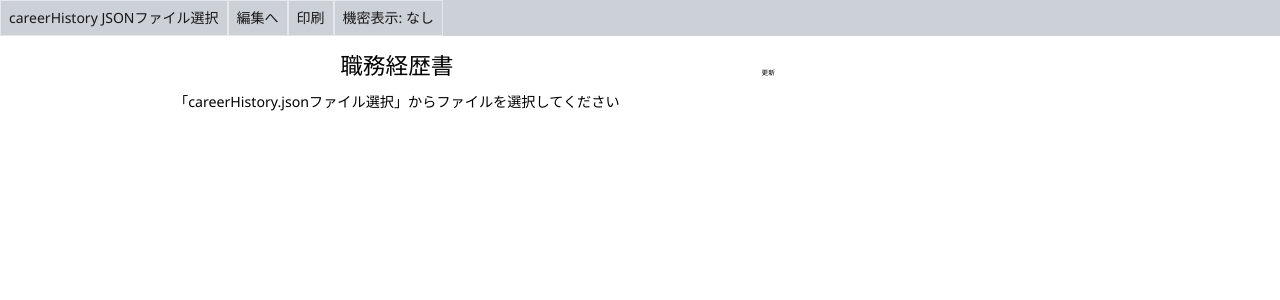
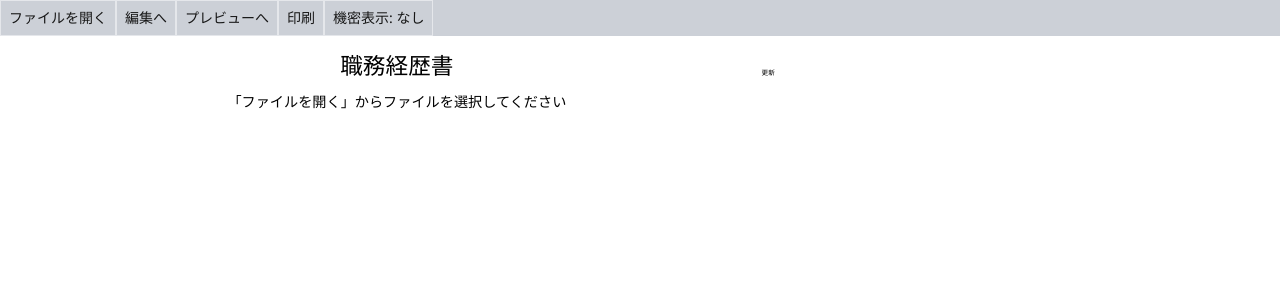
Before and after one commit to phinesze/phinesze-careers-next, a Next.js app: page /preview in a window 1280 px wide. Shown: the top 300 px of the page. Built offline with nearby package versions, Linux system fonts and the light colour scheme.

Commit message:
ファイル読み込みボタンの記述を「ファイルを開く』に変更

```diff
--- a/src/app/page.tsx
+++ b/src/app/page.tsx
@@ -220,8 +220,6 @@ export default function IndexPage() {
           </Form>
         </Box>
       </ThemeProvider>
-
-      <div>{JSON.stringify(careerHistory)}</div>
     </div>
   );
 }
--- a/src/components/PreviewMenuHeader.tsx
+++ b/src/components/PreviewMenuHeader.tsx
@@ -10,15 +10,7 @@ export default function PreviewMenuHeader() {
   const pathname = usePathname();
   const searchParams = useSearchParams();
 
-  const isPreview = pathname === "/preview";
-
   const handlePrint = () => print();
-
-  const togglePage = () => {
-    const query = searchParams.toString();
-    const path = isPreview ? "/" : "/preview";
-    router.push(query ? `${path}?${query}` : path);
-  };
 
   const toggleIsSecrets = () => {
     const params = new URLSearchParams(searchParams.toString());
@@ -32,9 +24,9 @@ export default function PreviewMenuHeader() {
   };
 
   return (
-    <header className="flex h-9 w-full cursor-pointer bg-gray-400/50 shadow-lg shadow-indigo-500/50 print:hidden">
+    <header className="flex h-9 w-full cursor-pointer bg-gray-400/50 print:hidden">
       <button className="relative inline-block border border-gray-200 px-2 text-sm">
-        <span>careerHistory JSONファイル選択</span>
+        <span>ファイルを開く</span>
         <input
           type="file"
           accept="application/json"
@@ -44,9 +36,19 @@ export default function PreviewMenuHeader() {
       </button>
       <button
         className="inline-block cursor-pointer border border-gray-200 px-2 text-sm"
-        onClick={togglePage}
+        onClick={() => {
+          router.push("/");
+        }}
       >
-        {isPreview ? "編集へ" : "プレビューへ"}
+        編集へ
+      </button>
+      <button
+        className="inline-block cursor-pointer border border-gray-200 px-2 text-sm"
+        onClick={() => {
+          router.push("/preview");
+        }}
+      >
+        プレビューへ
       </button>
       <button
         className="inline-block cursor-pointer border border-gray-200 px-2 text-sm"
--- a/src/components/organisms/CareerHistoryView/index.tsx
+++ b/src/components/organisms/CareerHistoryView/index.tsx
@@ -40,7 +40,7 @@ export default function CareerHistoryView() {
       )}
       {!careerHistorySections.length && (
         <div className="mt-[4mm] text-center text-[3.75mm]/[4.5mm]">
-          「careerHistory.jsonファイル選択」からファイルを選択してください
+          「ファイルを開く」からファイルを選択してください
         </div>
       )}
     </main>
```
Also changed, not shown: 1 other file (tests, documents, lock files or other folders).
